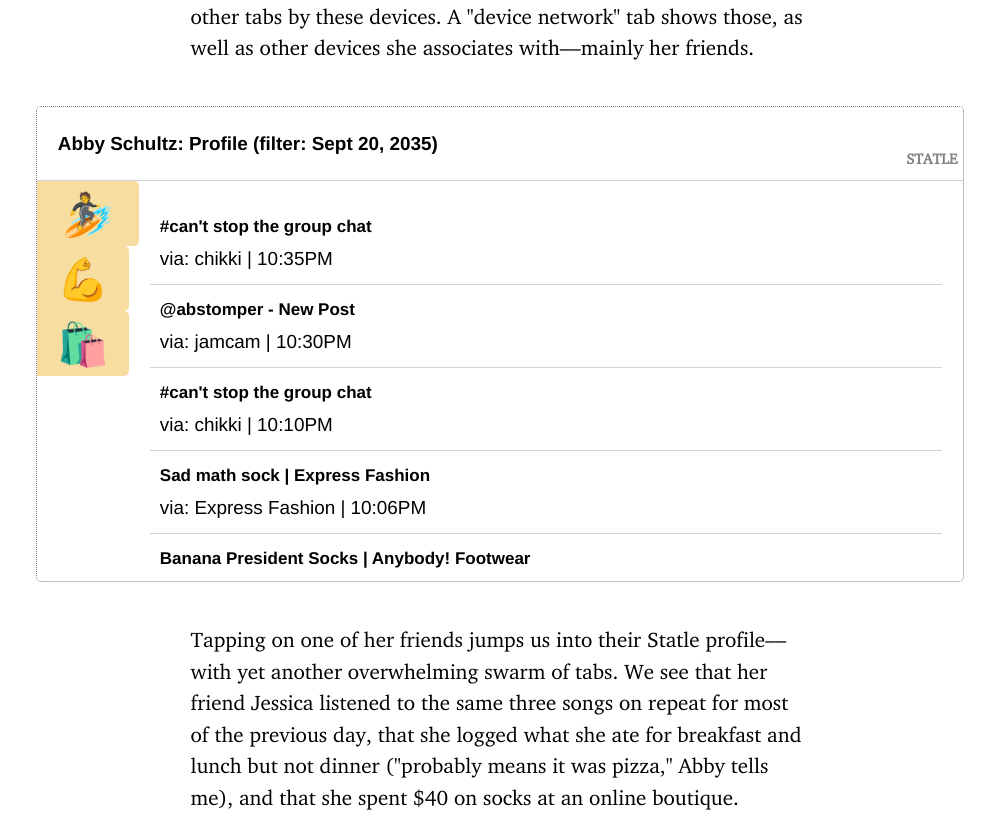
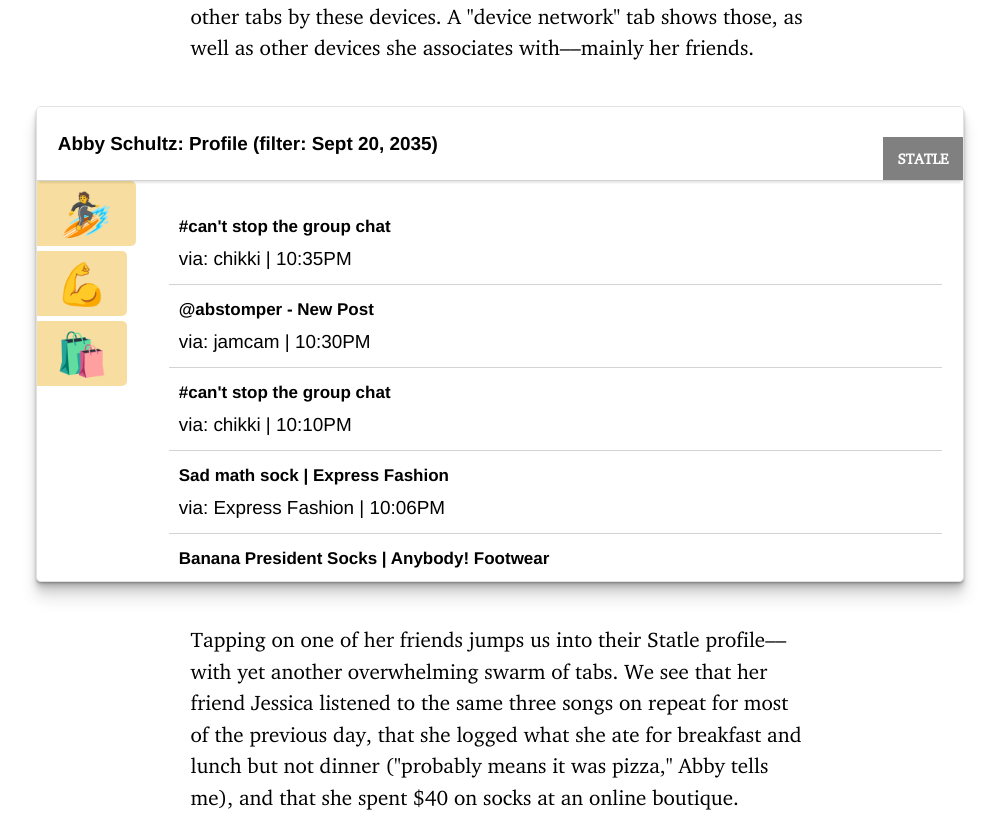
Before and after one commit to thely/statle, a website: page index.html in a window 1280 px wide. Shown: the part 1920-2736 px from the top of the page, without its empty margins (140-1139 px from the left). Drawn offline with Linux system fonts and the light colour scheme.

Commit message:
styling for embedded content

```diff
--- a/style.scss
+++ b/style.scss
@@ -181,8 +181,13 @@ hr {
 }
 
 .abby-profile {
-  border: 1px dotted grey;
+  border: 1px solid #e1e1e1;
   border-radius: 5px;
+  box-shadow: 0 1px 1px rgba(0,0,0,0.12),
+              0 2px 2px rgba(0,0,0,0.12),
+              0 4px 4px rgba(0,0,0,0.12),
+              0 8px 8px rgba(0,0,0,0.12),
+              0 16px 16px rgba(0,0,0,0.12);
   margin: 2em 0 2em -25%;
   max-height: 500px;
   overflow: hidden;
@@ -191,6 +196,7 @@ hr {
   .profile-header {
     background-color: white;
     border-bottom: 1px solid lightgrey;
+    box-shadow: 0 4px 2px -2px rgba(0,0,0,0.1);
     padding: 1em;
     position: sticky;
     top: 0px;
@@ -202,14 +208,14 @@ hr {
       margin: 0;
     }
     h3.logo {
-      background-color: white;
+      background-color: grey;
       position: absolute;
       bottom: 0; right: 0;
       margin: 0;
-      padding: 0.4em;
+      padding: 0.4em 1em;
       font-size: 0.7em;
       text-transform: uppercase;
-      color: grey;
+      color: white;
     }
   }
 
@@ -219,12 +225,14 @@ hr {
 
   .tab-sidebar {
     flex: 0 1 auto;
+    margin-right: 1em;
     width: 10%;
 
     .tab {
       // border: 1px solid black;
       background-color: #f7dea0;
       border-radius: 0 5px 5px 0;
+      margin-bottom: 5px;
       padding: 0.4em;
       font-size: 2em;
       text-align: center;
@@ -277,6 +285,11 @@ hr {
 }
 
 .embed-social {
+  box-shadow: 0 1px 1px rgba(0,0,0,0.12),
+              0 2px 2px rgba(0,0,0,0.12),
+              0 4px 4px rgba(0,0,0,0.12),
+              0 8px 8px rgba(0,0,0,0.12),
+              0 16px 16px rgba(0,0,0,0.12);
   border: 1px solid #f09edc;
   border-radius: 15px;
   margin: 1em auto;
```
Also changed, not shown: public/style.css.
